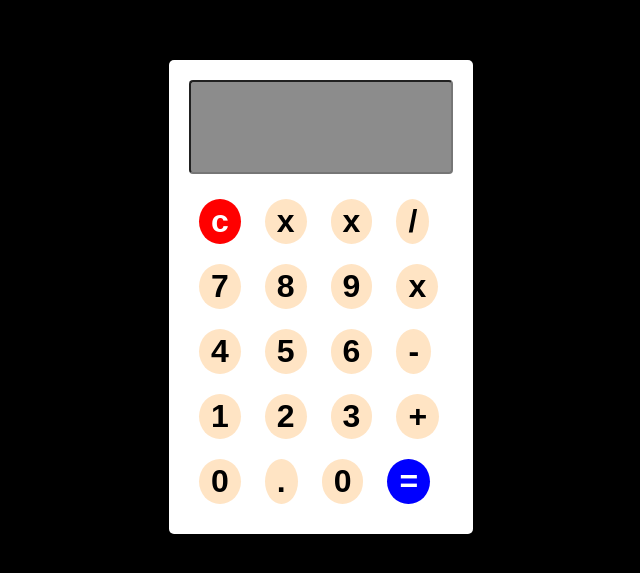
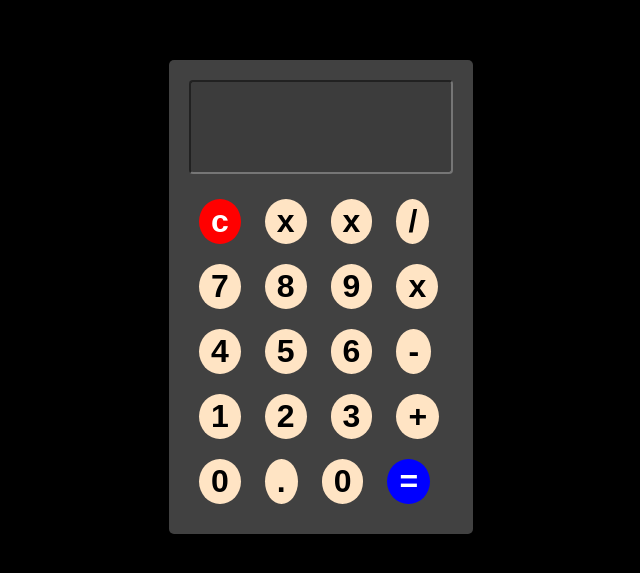
Before and after one commit to OmPrakashMallik2/CALCULATOR-LITE, a plain HTML site: page index.html in a window 1280 px wide. Shown: the part 103-676 px from the top of the page, without its empty margins (319-959 px from the left). Drawn offline with Linux system fonts and the light colour scheme; a web font is replaced by a local one.

Commit message:
completed

```diff
--- a/index.html
+++ b/index.html
@@ -19,7 +19,7 @@
         top: 50%;
         left: 50%;
         transform: translate(-50%, -50%);
-        background: #fff;
+        background: rgb(65, 65, 65);
         width: fit-content;
         height: auto;
       }
@@ -49,8 +49,8 @@
 
       input {
         margin-bottom: 15px;
-        background-color: rgb(140, 140, 140);
-        color: black;
+        background-color: rgb(60, 60, 60);
+        color: white;
         width: 240px;
         height: 70px;
         font-size: 300%;
@@ -72,8 +72,8 @@
   </head>
   <body>
     <div class="calculator">
+
       <div class="display">
-        <!-- <h1 id="result"></h1> -->
         <input type="text" id="result"/>
       </div>
 
```
